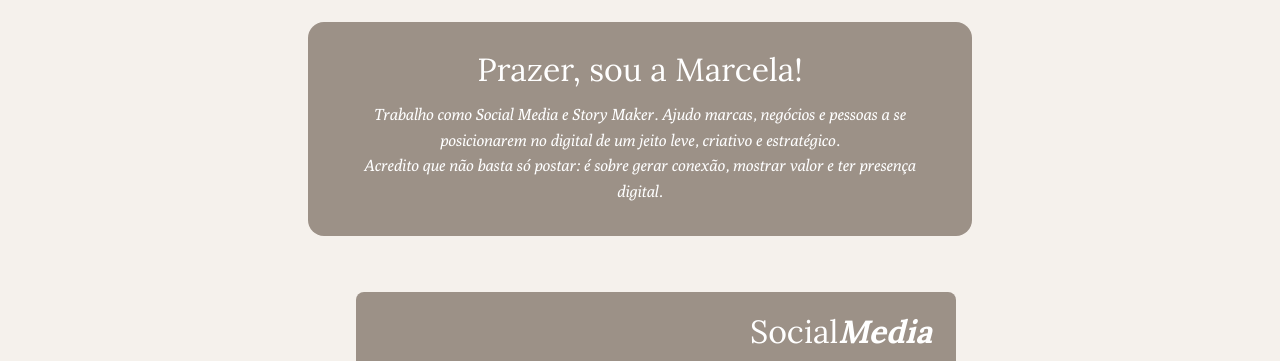
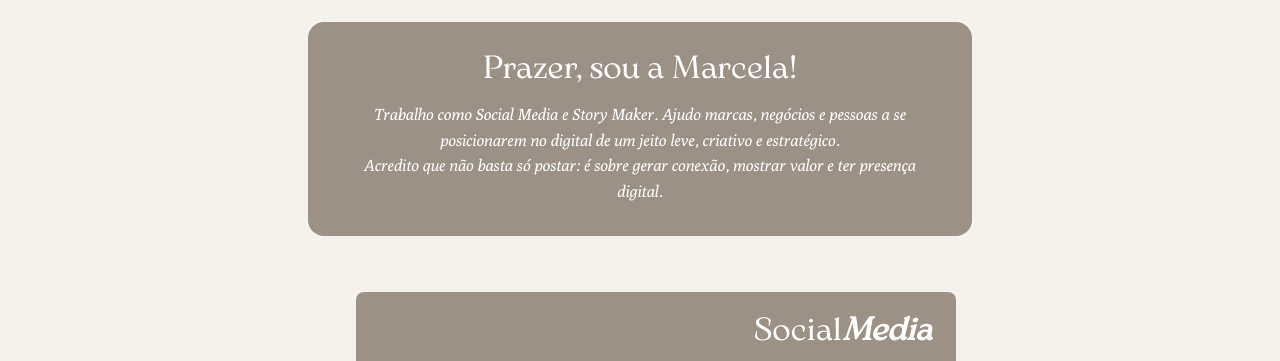
Before and after one commit to murilosousavfx/marceladuarte, a plain HTML site: page index.html in a window 1280 px wide. Shown: the part 352-713 px from the top of the page. Drawn offline with nearby package versions, Linux system fonts and the light colour scheme.

Commit message:
mudei a fonte dos subtítulos de Lora para Arsenica-Antiqua

```diff
--- a/style.css
+++ b/style.css
@@ -1,12 +1,12 @@
 @font-face {
-  font-family: 'Lora';
-  src: url(./Lora-VariableFont.ttf.ttf) format('truetype');
+  font-family: 'Arsenica-Antiqua';
+  src: url(./arsenica-antiqua-regular1.ttf) format('truetype');
 }
 
 /* ...existing code... */
 
 h2, .card-content h2, .card-grande h2 {
-  font-family: 'Lora', serif;
+  font-family: 'Arsenica-Antiqua', serif;
 }
 
 /* ...existing code... */
```
Also changed, not shown: arsenica-antiqua-regular1.ttf (added).
